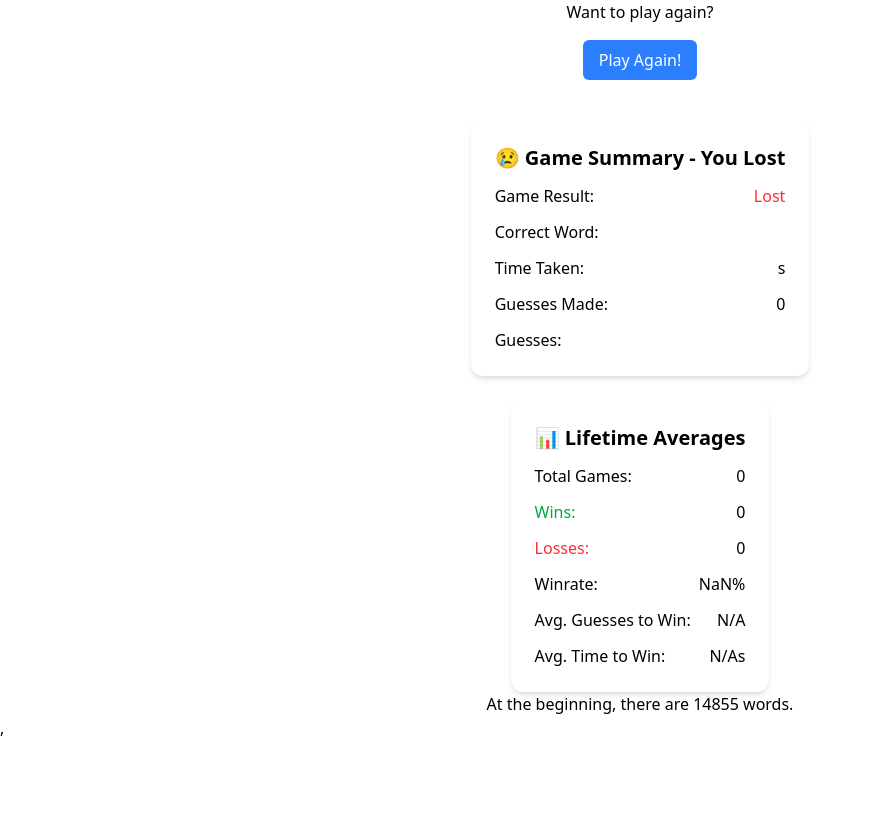
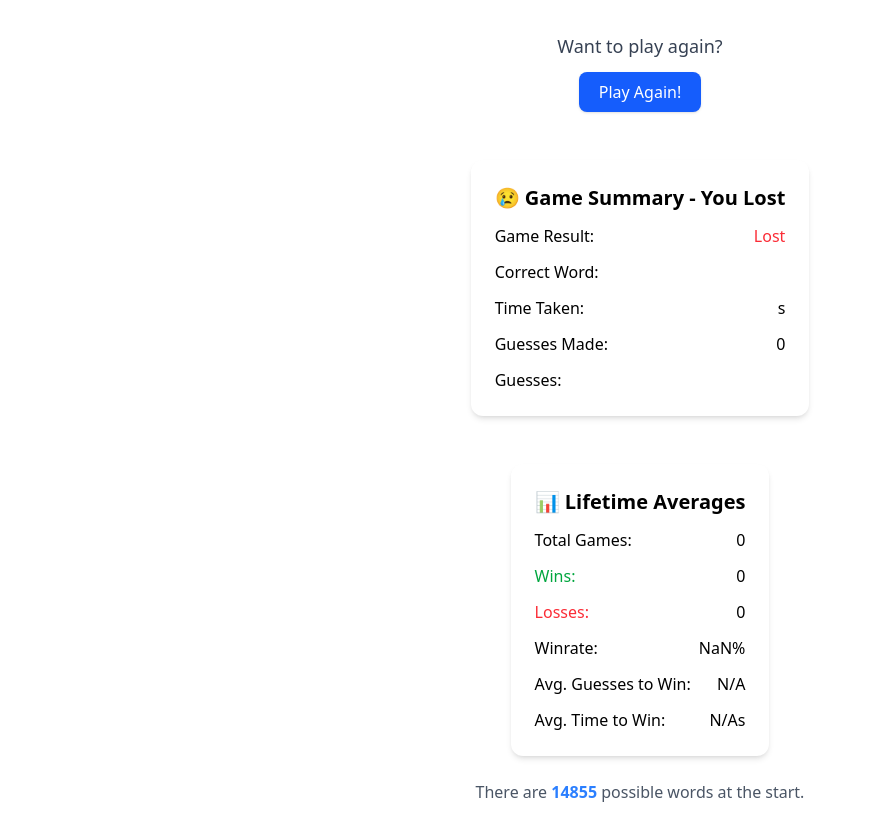
Before and after one commit to mariomilicevic2000/wordle, a React (Vite) app: page /analyzer in a window 1280 px wide. Shown: the top 840 px of the page, without its empty margins (0-872 px from the left). Before the commit the page ends 800 px from the top, so only its background shows below. Built offline with nearby package versions, Linux system fonts and the light colour scheme.

Commit message:
visual improvement

```diff
--- a/src/components/GameAnalyzer.tsx
+++ b/src/components/GameAnalyzer.tsx
@@ -126,26 +126,43 @@ export default function GameAnalyzer() {
     // const hotnessValues = guessHotness(guessesJoined, correctGuess, wordsHistory, TOTAL_WORDS);
 
     return (
-        <div className="flex flex-col justify-center items-center">
-            <p>Want to play again?</p>
-            <button onClick={handleNavigate} className="m-4 px-4 py-2 bg-blue-500 text-white rounded-md hover:bg-blue-600">Play Again!</button>
-            <PostGameSummaryCard result={result!} guesses={guesses} time={time!} correctGuess={correctGuess}/>
-            <ReviewCard totalGames={totalGames} wins={wins} losses={losses} winrate={winrate} avgGuesses={avgGuesses} avgTime={avgTime} />
+        <div className="flex flex-col justify-center items-center px-4 py-8 space-y-6">
+          <div className="text-center">
+            <p className="text-lg text-gray-700">Want to play again?</p>
+            <button
+              onClick={handleNavigate}
+              className="mt-3 px-5 py-2 bg-blue-600 text-white font-medium rounded-lg shadow hover:bg-blue-700 transition-colors"
+            >
+              Play Again!
+            </button>
+          </div>
 
-            <p>At the beginning, there are {potentialWords.length} words.</p>
+          <PostGameSummaryCard
+            result={result!}
+            guesses={guesses}
+            time={time!}
+            correctGuess={correctGuess}
+          />
 
-            {/* Use the DisplayRow component for displaying guesses and feedback */}
-            {(() => {
-                const renderedRows = [];
+          <ReviewCard
+            totalGames={totalGames}
+            wins={wins}
+            losses={losses}
+            winrate={winrate}
+            avgGuesses={avgGuesses}
+            avgTime={avgTime}
+          />
 
-                for (let guessIndex = 0; guessIndex < guesses.length; guessIndex++) {
-                    const guess = guesses[guessIndex];
+          <p className="text-md text-gray-600">
+            There are <span className="font-semibold text-blue-500">{potentialWords.length}</span> possible words at the start.
+          </p>
 
-                    // Stop rendering if the guess is empty
-                    if (guess.every(letter => letter === "")) break;
+          <div className="w-full max-w-2xl space-y-6 mt-4">
+            {guesses.map((guess, guessIndex) => {
+              if (guess.every(letter => letter === "")) return null;
 
-                    renderedRows.push(
-                        <div key={guessIndex} className="mb-4">
+              return (
+                <div key={guessIndex} className="border rounded-lg p-4 bg-white shadow flex items-center flex-col">
                   <DisplayRow
                     rowIndex={guessIndex}
                     currentRow={guesses.length - 1}
@@ -153,33 +170,30 @@ export default function GameAnalyzer() {
                     letters={guess}
                     tileFeedbacks={feedbacks[guessIndex] as TileFeedback[]}
                   />
-                            <div className="mt-2">
-                                {
-                                    wordsHistory[guessIndex] > 0 ? (
+                  <div className="mt-3 text-sm">
+                    {wordsHistory[guessIndex] > 0 ? (
                         <>
-                                        <p className="text-sm text-gray-600">
-                                            After guess {guessIndex + 1}, there are{" "}
-                                            <span className="font-semibold text-blue-500">{wordsHistory[guessIndex]}</span>{" "}
-                                            potential words left.
+                      <p className="text-gray-800">
+                        After guess <span className="font-semibold">{guessIndex + 1}</span>,{" "}
+                        <span className="text-blue-500 font-semibold">{wordsHistory[guessIndex]}</span> words remain.
                       </p>
-                                        {/* <p>Guess hotness: {hotnessValues[guessIndex]}</p> */}
+                        <p className="text-gray-600">This guess eliminates {" "}
+                            {guessIndex === 0
+                            ? (potentialWords.length-wordsHistory[guessIndex])
+                            : (wordsHistory[guessIndex-1]-wordsHistory[guessIndex])
+                        } words from selection</p>
                       </>
-                                    ) : guess.every((letter, index) => letter.toUpperCase() === correctGuess[index].toUpperCase()) ? (
-                                        <p className="text-sm text-green-600 font-semibold">You guessed it right!</p>
+                    ) : guess.every((l, i) => l.toUpperCase() === correctGuess[i].toUpperCase()) ? (
+                      <p className="text-green-600 font-semibold">You guessed it right!</p>
                     ) : (
-                                        <p className="text-sm text-red-600 font-semibold">You lost!</p>
-                                    )
-                                }
-
+                      <p className="text-red-600 font-semibold">You lost!</p>
+                    )}
                   </div>
                 </div>
               );
-                }
-
-                return renderedRows;
-            })()}
-
-
+            })}
+          </div>
         </div>
       );
+
 }
--- a/src/components/Wordle.tsx
+++ b/src/components/Wordle.tsx
@@ -183,7 +183,7 @@ export default function Wordle() {
     }
 
     return (
-        <div className="flex flex-col items-center justify-center">
+        <div className="min-h-screen w-full flex flex-col items-center justify-between px-4 py-8 bg-gradient-to-b from-slate-50 to-slate-200 transition-colors">
             {(hasWon || hasLost) && <GameOverModal onClose={resetGame} hasWon={hasWon} hasLost={hasLost} wordToGuess={wordToGuess}/>}
             {/* Hidden input field to capture all user input */}
             <input
@@ -199,7 +199,7 @@ export default function Wordle() {
                 onClick={(e) => e.preventDefault()}
                 tabIndex={-1}
             />
-
+            <div className="mb-6">
             <Grid
                 guessesByLetters={guesses}
                 tileFeedbacksRows={tileFeedbackRows}
@@ -208,8 +208,10 @@ export default function Wordle() {
                 flippingTiles={flippingTiles}
                 isShaking={isShaking}
             />
+            </div>
+
             <Keyboard keyStatuses={keyStatuses} onKeyClick={onKeyClick} />
-            <button onClick={handleLose} className="bg-red-400 text-white px-4 py-2 rounded-md mt-4">Give up</button>
+            <button onClick={handleLose} className="mt-6 bg-red-500 hover:bg-red-600 text-white font-semibold px-6 py-2 rounded-lg shadow transition-colors">Give up</button>
         </div>
     );
 }
```
Lines whose indentation alone changed are shown as unchanged.
